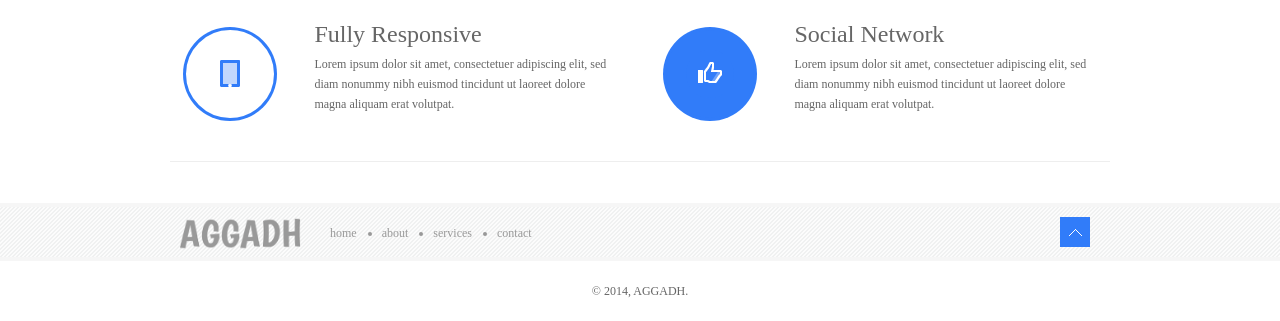
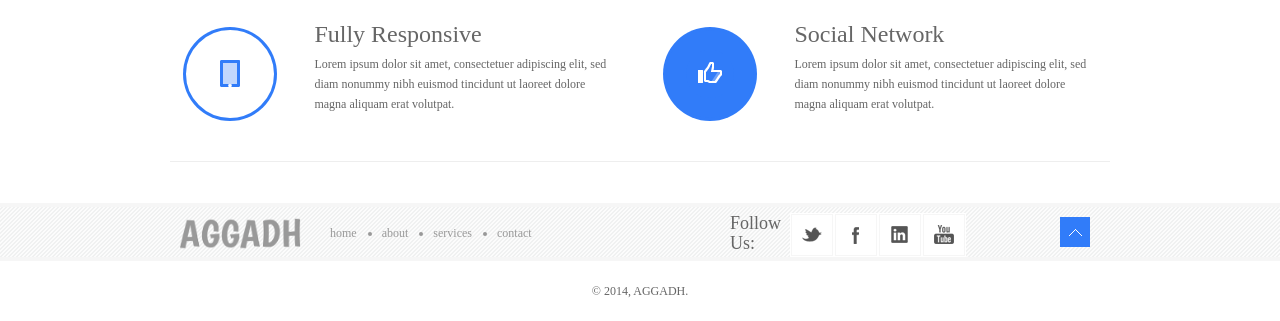
Before and after one commit to singhdd93/AGGADH, a PHP site: page / in a window 1280 px wide. Shown: the part 1112-1433 px from the top of the page. Run offline with PHP 8.4, Linux system fonts and the light colour scheme; some web fonts are replaced.

Commit message:
Add Social Icons in Footer

```diff
--- a/css/style.css
+++ b/css/style.css
@@ -1196,6 +1196,12 @@ a.buy:hover {
 	border-bottom: 5px double #f6f6f6;
 }
 
+#social-footer
+{
+    margin-left: 0px;
+    padding-right: 20px;
+}
+
 /* Newsletter Form
 ====================================================================== */
 
--- a/footer.php
+++ b/footer.php
@@ -16,7 +16,7 @@
                     <!-- end: Footer Menu Logo -->
 
                     <!-- start: Footer Menu Links-->
-                    <div class="span9">
+                    <div class="span5">
 
                         <div id="footer-menu-links">
 
@@ -36,6 +36,22 @@
 
                     </div>
                     <!-- end: Footer Menu Links-->
+                    <div class="span1">
+                        <div id="footer-menu-links">
+                        <h4>Follow Us:</h4>
+                        </div>
+                    </div>
+                    <div class="span3" id="social-footer">
+                        <div id="footer-menu-links">
+                        <ul class="social-bookmarks">
+                            <li class="twitter"><a href="#"></a></li>
+                            <li class="facebook"><a href="#"></a></li>
+                            <li class="linkedin"><a href="#"></a></li>
+                            <li class="youtube"><a href="#"></a></li>
+
+                        </ul>
+                        </div>
+                    </div>
 
                     <!-- start: Footer Menu Back To Top -->
                     <div class="span1">
```
